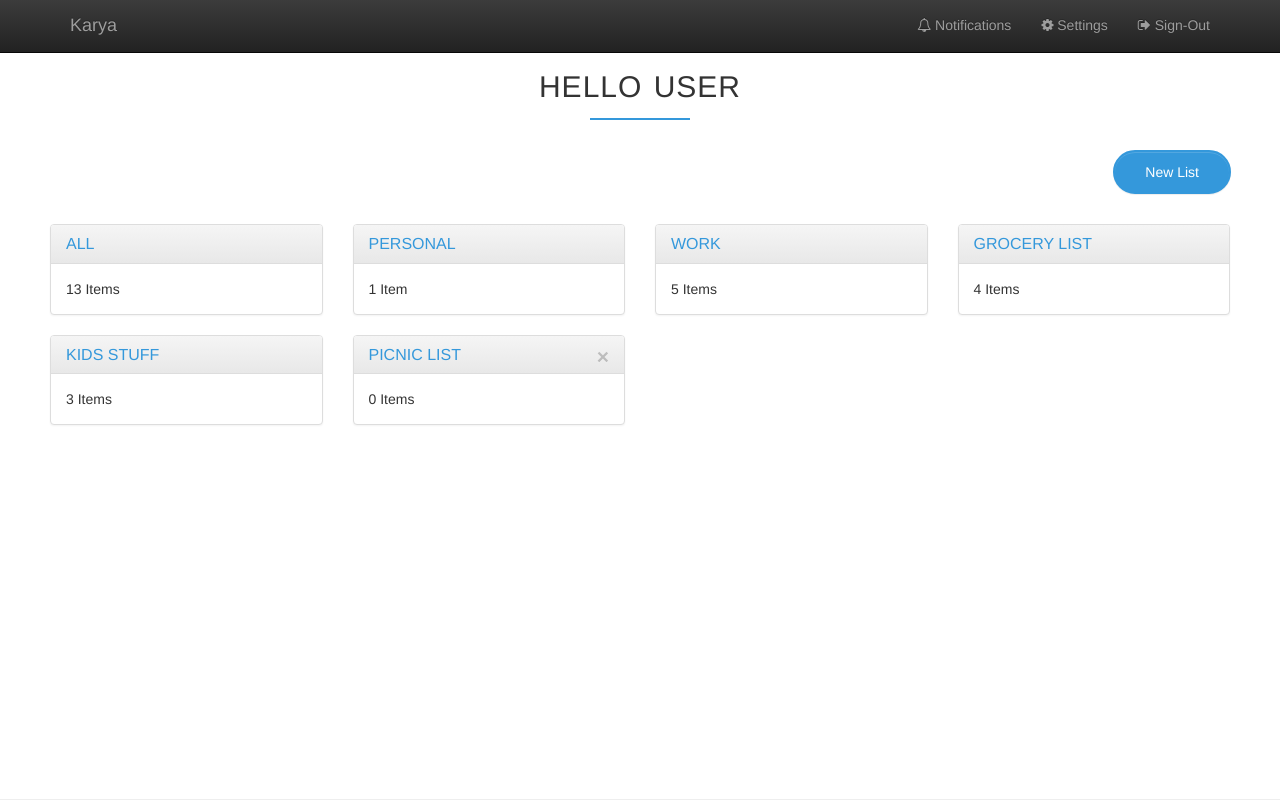
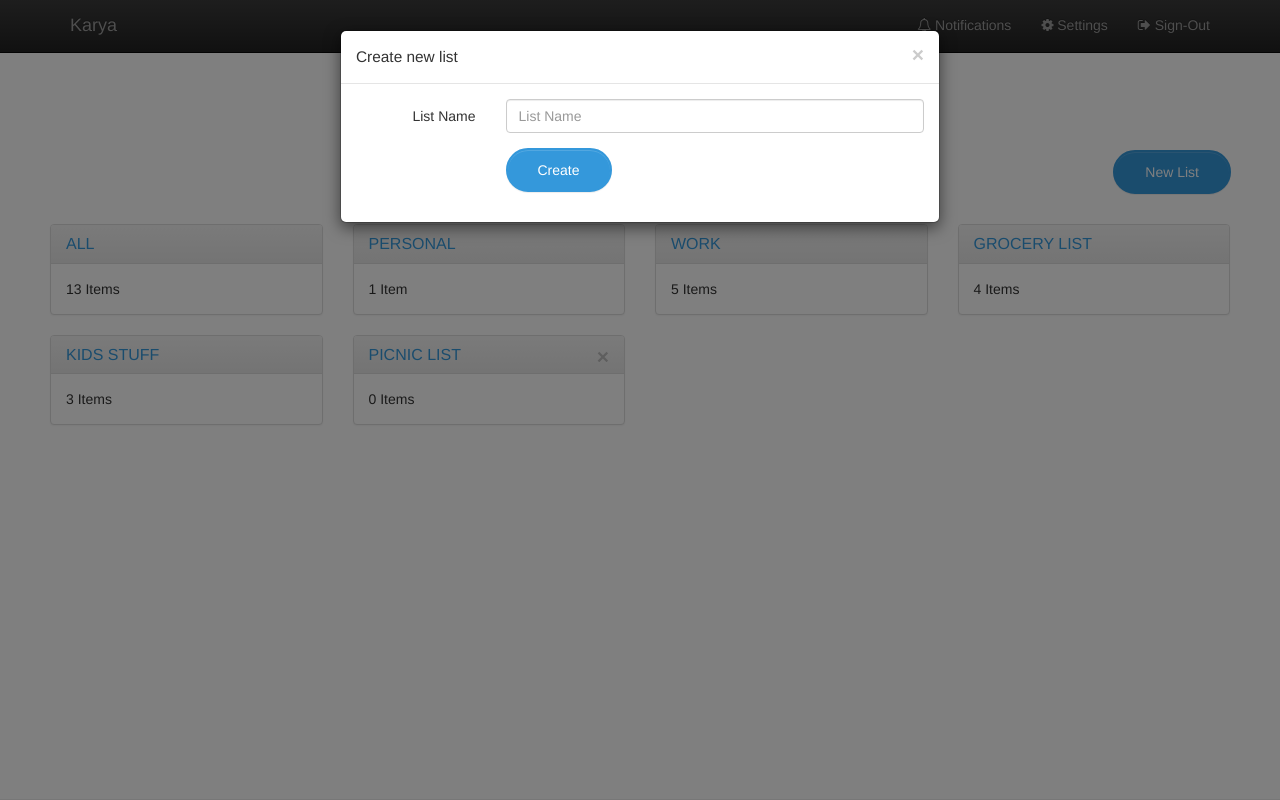
Before and after one commit to anupkallingal/AKALearn, a plain HTML site: page projects/karya/UserHome.html in a window 1280 px wide. Both pictures are taken after a click on the link "New List". Shown: the top 800 px of the page. Drawn offline with nearby package versions, Linux system fonts and the light colour scheme.

Commit message:
Added modal for creating new list

```diff
--- a/projects/karya/UserHome.html
+++ b/projects/karya/UserHome.html
@@ -57,7 +57,7 @@
                 </div>
                  <div class="row action-row">
                     <div class="col-xs-1 col-xs-offset-11">
-                        <a class="btn btn-primary" href="#">New List</a>
+                        <a class="btn btn-primary" data-toggle="modal" data-target="#addNewListModal">New List</a>
                     </div>
                 </div>
                 <div class="row">
@@ -156,6 +156,33 @@
             </div>
         </footer>
 
+        <div id="addNewListModal" class="modal fade" role="dialog">
+            <div class="modal-dialog">
+                <!-- Modal content-->
+                <div class="modal-content">
+                    <div class="modal-header">
+                        <button type="button" class="close" data-dismiss="modal">&times;</button>
+                        <h4 class="modal-title">Create new list</h4>
+                    </div>
+                    <div class="modal-body">
+                        <form class="form-horizontal" role="form">
+                            <div class="form-group">
+                                <label for="listName" class="col-sm-3 control-label">List Name</label>
+                                <div class="col-sm-9">
+                                    <input type="text" class="form-control" id="listName" name="listName" placeholder="List Name">
+                                </div>
+                            </div>
+                            <div class="form-group">
+                                <div class="col-sm-offset-3 col-sm-9">
+                                    <button type="submit" class="btn btn-primary">Create</button>
+                                </div>
+                            </div>
+                        </form>
+                    </div>
+                </div>
+            </div>
+        </div>
+
         <!-- jQuery (necessary for Bootstrap's JavaScript plugins) -->
         <script src="https://ajax.googleapis.com/ajax/libs/jquery/1.11.3/jquery.min.js"></script>
         <!-- Include all compiled plugins (below), or include individual files as needed -->
```
